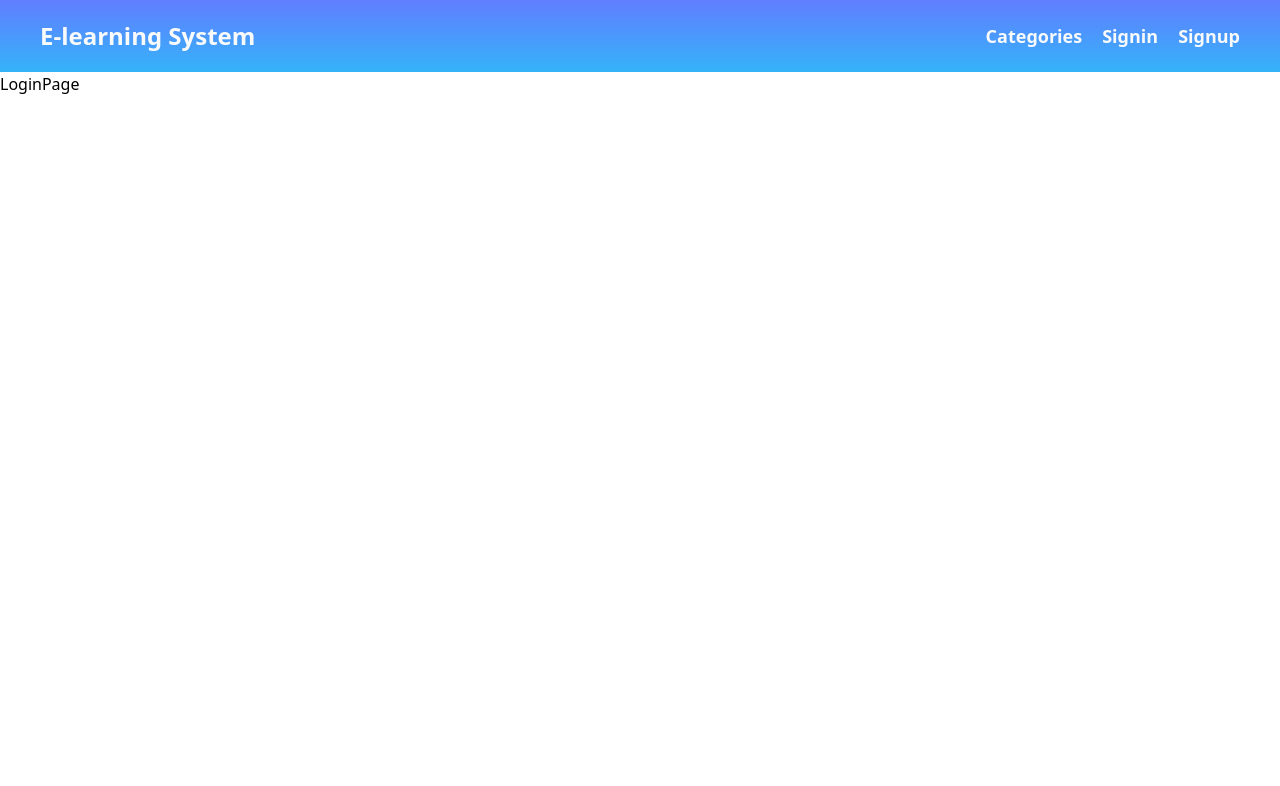
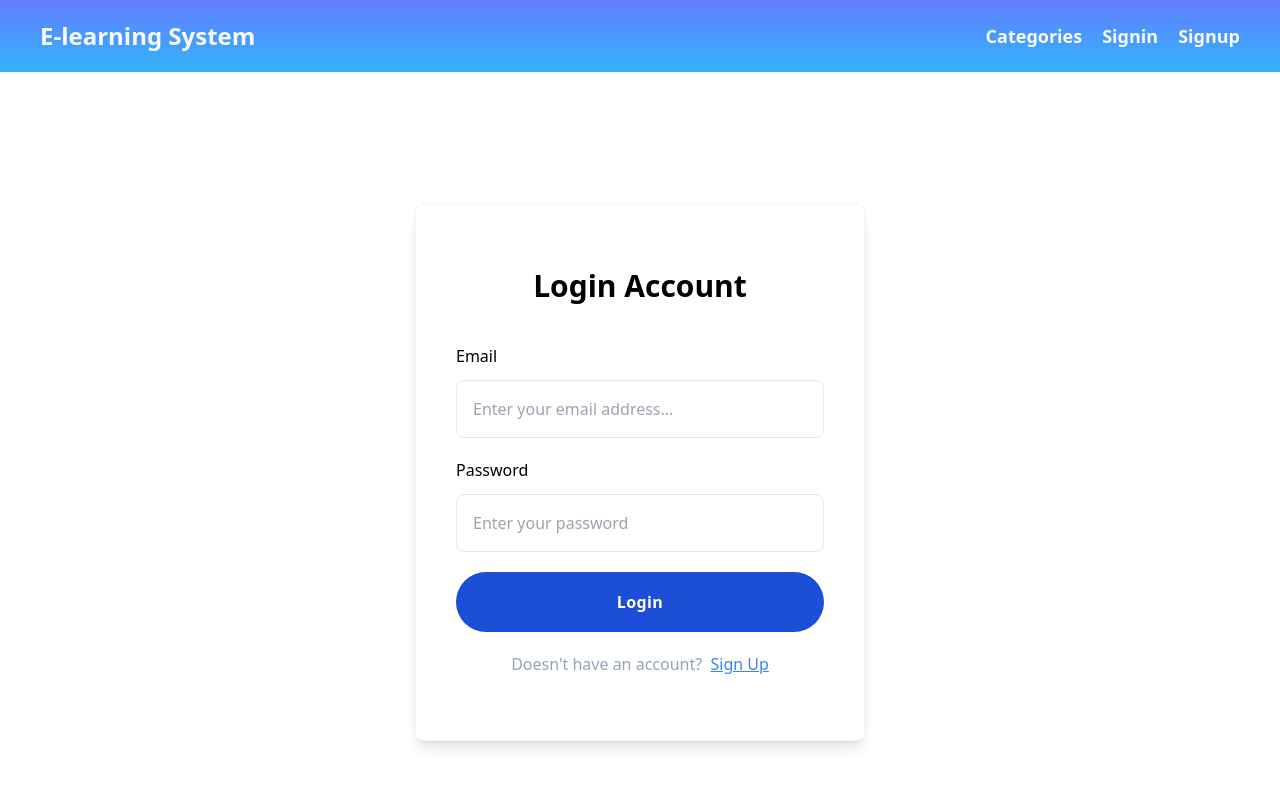
Before and after one commit to framgia/sph-els-elyric, a React (Create React App) app in the folder frontend/: page /login in a window 1280 px wide. Shown: the top 786 px of the page. Built offline with nearby package versions, Linux system fonts and the light colour scheme.

Commit message:
Fixed LoginPage UI Markup conflicts

```diff
--- /dev/null
+++ b/frontend/src/components/LoginForm.js
@@ -0,0 +1,70 @@
+import { useState } from "react";
+import { Link } from "react-router-dom";
+
+export default function LoginForm() {
+    const [email, setEmail] = useState("");
+    const [password, setPassword] = useState("");
+
+    const handleLogin = async (event) => {
+        event.preventDefault();
+    };
+
+    console.log(email, password);
+
+    return (
+        <form
+            onSubmit={handleLogin}
+            autoComplete="off"
+            className="w-full max-w-[450px] px-10 py-16 bg-white border border-gray-100 rounded-lg shadow-lg"
+            aria-label="signup-form"
+        >
+            <h2 className="mb-10 text-3xl font-bold text-center">
+                Login Account
+            </h2>
+
+            <div className="flex flex-col items-start mb-5 gap-y-3">
+                <label htmlFor="email" className="text-md font-medium">
+                    Email
+                </label>
+                <input
+                    value={email}
+                    onChange={(e) => setEmail(e.target.value)}
+                    id="email"
+                    type="email"
+                    className="w-full p-4 bg-transparent border border-gray-200 rounded-lg outline-none"
+                    placeholder="Enter your email address..."
+                />
+            </div>
+            <div className="flex flex-col items-start mb-5 gap-y-3">
+                <label htmlFor="password" className="text-md font-medium">
+                    Password
+                </label>
+                <input
+                    value={password}
+                    onChange={(e) => setPassword(e.target.value)}
+                    id="password"
+                    type="password"
+                    className="w-full p-4 bg-transparent border border-gray-200 rounded-lg outline-none"
+                    placeholder="Enter your password"
+                />
+            </div>
+
+            <button
+                type="submit"
+                className="inline-flex w-full items-center justify-center px-8 py-4 font-sans font-semibold tracking-wide text-white bg-blue-700 hover:bg-blue-500 rounded-full h-[60px]"
+            >
+                Login
+            </button>
+            <div className="flex items-center justify-center mt-5 text-slate-400">
+                <p>Doesn't have an account? &nbsp;</p>
+                <Link
+                    to="/register"
+                    className="text-blue-500 underline"
+                    aria-current="page"
+                >
+                    Sign Up
+                </Link>
+            </div>
+        </form>
+    );
+}
--- a/frontend/src/pages/LoginPage.js
+++ b/frontend/src/pages/LoginPage.js
@@ -1,3 +1,9 @@
+import LoginForm from "../components/LoginForm";
+
 export default function LoginPage() {
-    return <div>LoginPage</div>;
+    return (
+        <div className="w-full h-screen grid place-items-center">
+            <LoginForm />
+        </div>
+    );
 }
```
